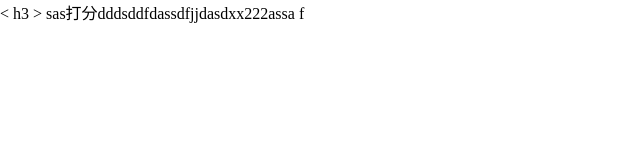
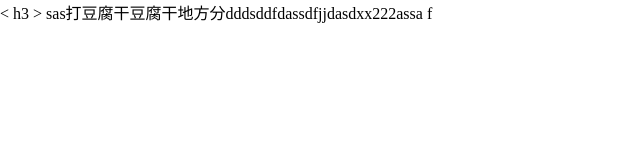
Before and after one commit to z4450989/h5-31memeda, a plain HTML site: page index.html in a window 1280 px wide. Shown: the whole page, without its empty margins (0-640 px from the left). Drawn offline with Linux system fonts and the light colour scheme.

Commit message:
士大夫

```diff
--- a/index.html
+++ b/index.html
@@ -9,7 +9,7 @@
     </style>
 </head>
 <body>
-      < h3 > sas打分dddsddfdassdfjjdasdxx222assa f</ h3 >
+      < h3 > sas打豆腐干豆腐干地方分dddsddfdassdfjjdasdxx222assa f</ h3 >
 </body>
 <script>
 
```
